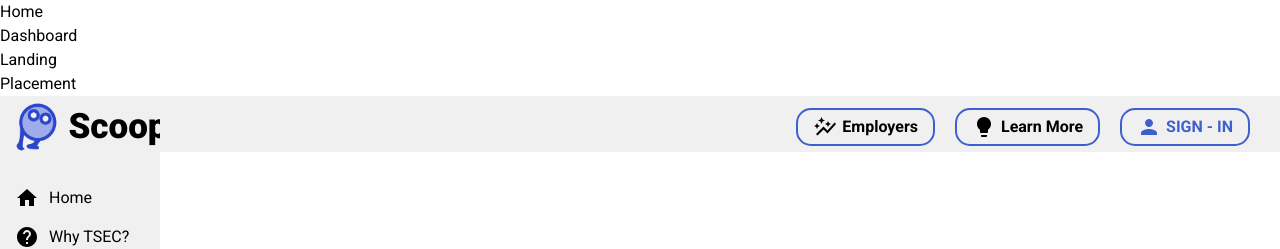
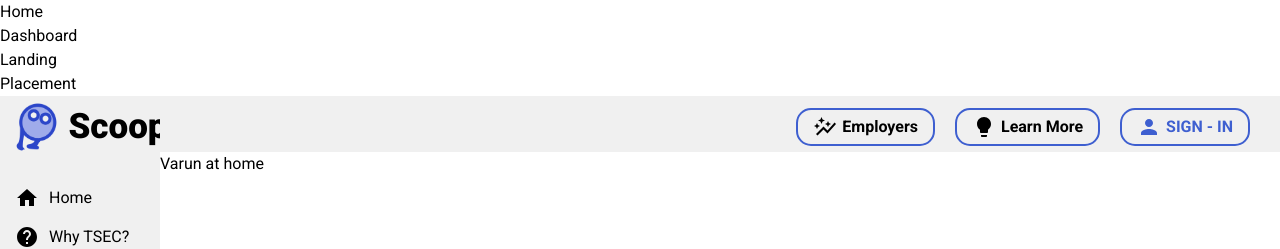
Before and after one commit to shreyanzjain/scoop-mern, a React (Vite) app in the folder frontend/: page /landing in a window 1280 px wide. Shown: the top 249 px of the page. Built offline with nearby package versions, Linux system fonts and the light colour scheme.

Commit message:
added home page to landing folder

```diff
--- /dev/null
+++ b/frontend/src/components/landing/Home.jsx
@@ -0,0 +1,9 @@
+import React from 'react'
+
+const Home = () => {
+  return (
+    <div>Varun at home</div>
+  )
+}
+
+export default Home
--- a/frontend/src/components/landing/LandingPage.jsx
+++ b/frontend/src/components/landing/LandingPage.jsx
@@ -1,6 +1,7 @@
 import styled from "styled-components";
 import Menu from "./Menu";
 import Navbar from "./Navbar";
+import Home from "./Home";
 
 const Container = styled.div`
   display: flex;
@@ -19,9 +20,7 @@ function LandingPage() {
 
       <Main>
         <Navbar/>
-        <Wrapper>
-
-        </Wrapper>
+        <Home/>
       </Main>
     </Container>
   )
--- a/frontend/src/pages/Home.jsx
+++ /dev/null
@@ -1 +0,0 @@
-rafce
```
